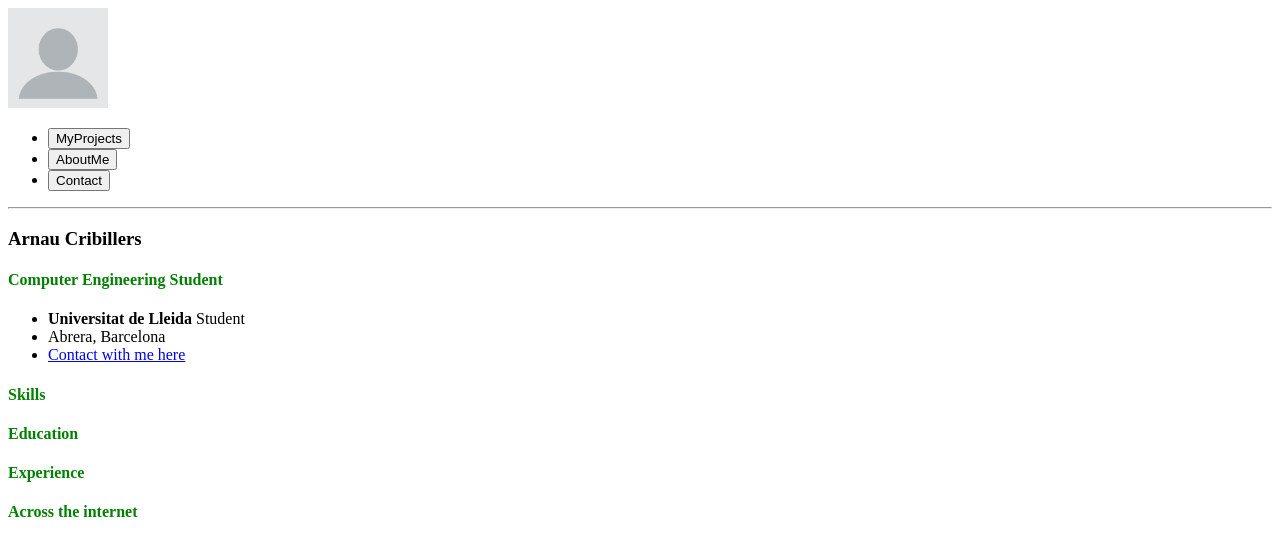
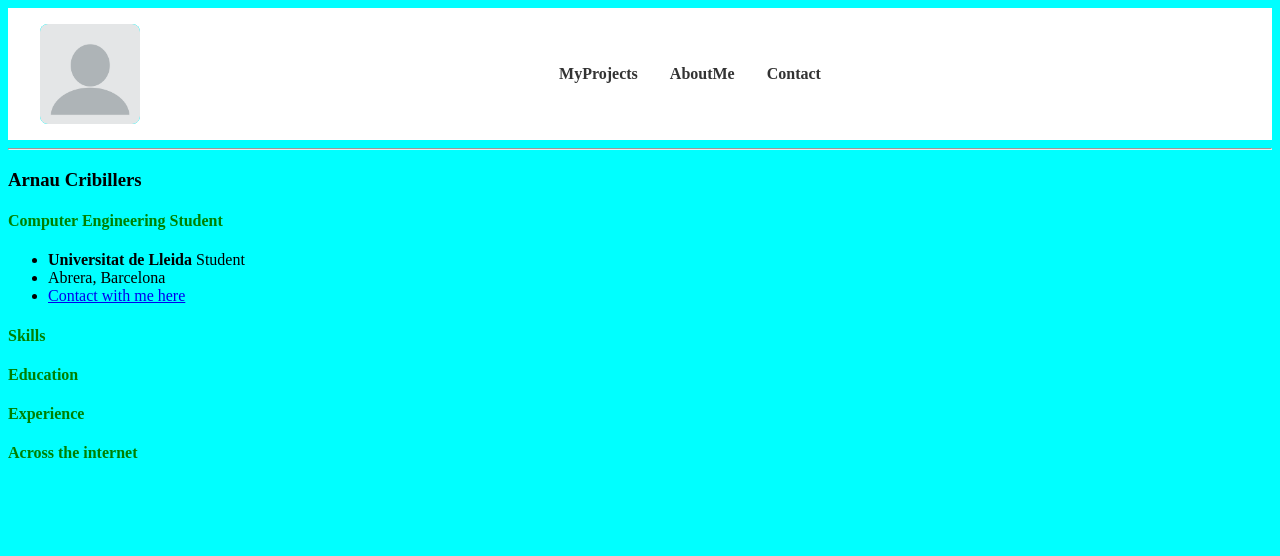
Before and after one commit to cribiking/Single-Page-CV, a plain HTML site: page index.html in a window 1280 px wide. Drawn offline with Linux system fonts and the light colour scheme.

Commit message:
Style added, html improved

```diff
--- a/index.html
+++ b/index.html
@@ -1,39 +1,31 @@
 <!DOCTYPE html>
-<html lang="en">
+<html lang="es">
 <head>
     <meta charset="UTF-8">
     <meta name="description" content="Welcome to my resume!">
     <title>Arnau-Cribillers-CV</title>
-
-    <style>
-        h4 {
-            color: green;
-        }
-    </style>
-
+    <link rel="stylesheet" href="./style.css">
 </head>
 <body>
     <header>
-        <section id="navigation-container-wrapper">
-            <div class="navigation-container">
-                <div class="navigation-logo-container">
+        <nav class="primary-navigation-wrapper">
+            <div class="logo-container">
                 <img width="100px" height="100px" src="img/perfil-img.jpg" alt="Hi, I'm Arnau!, I can't be found... ">
             </div>
-                <div class="primary-navigation-wraper">
-                    <ul>
-                        <li class="nav-bar-item-myprojects">
-                            <button>MyProjects</button>
+            <div class="nav-links-container">
+                <ul class="nav-links">
+                    <li class="nav-item">
+                        <a href="#">MyProjects</a>
                     </li>
-                        <li class="nav-bar-item-aboutme">
-                            <button>AboutMe</button>
+                    <li class="nav-item">
+                        <a href="#">AboutMe</a>
                     </li>
-                        <li class="nav-bar-item-contact">
-                            <button>Contact</button>
+                    <li class="nav-item">
+                        <a href="#">Contact</a>
                     </li>
                 </ul>
             </div>
-            </div>
-        </section>
+        </nav>
     </header>
 
     <hr>
@@ -44,9 +36,7 @@
             </section>
 
             <section class="personal-data">
-
-                <h4 >Computer Engineering Student</h4>
-
+                <h4>Computer Engineering Student</h4>
                 <ul>
                     <li><b>Universitat de Lleida</b> Student</li>
                     <li>Abrera, Barcelona</li>
@@ -54,7 +44,6 @@
                         <a href="mailto:arnau.cribillers@gmail.com" target="_blank">Contact with me here</a>
                     </li>
                 </ul>
-
             </section>
 
             <section class="skills">
@@ -62,27 +51,19 @@
             </section>
 
             <section class="education">
-                <h4 >Education</h4>
+                <h4>Education</h4>
             </section>
 
             <section class="experience">
-                <h4 >Experience</h4>
+                <h4>Experience</h4>
             </section>
-
         </article>
     </main>
 
     <footer>
-
         <div class="across-the-internet">
-            <h4 >Across the internet</h4>
+            <h4>Across the internet</h4>
         </div>
-
     </footer>
-
-
-
-
-
 </body>
 </html>
--- /dev/null
+++ b/style.css
@@ -0,0 +1,50 @@
+* {
+    background-color: cyan;
+}
+
+h4 {
+    color: green;
+}
+
+.primary-navigation-wrapper {
+    background-color: white;
+    display: flex;
+    justify-content: space-between;
+    align-items: center;
+    padding: 1rem 2rem;
+}
+
+.logo-container {
+    border-radius: 8%;
+}
+
+.logo-container img {
+    display: block; /* Evita espaciamiento extra debajo de la imagen */
+    border-radius: 8%;
+}
+
+.nav-links-container {
+    margin: 0 auto;
+}
+
+.nav-links {
+    background-color: white;
+    list-style: none;
+    display: flex;
+    padding: 0;
+    margin: 0;
+    gap: 2rem;
+}
+
+.nav-item a{
+    background-color: white;
+    display: block;
+    text-decoration: none;
+    color: #333;
+    font-weight: bold;
+    transition: color 0.3s ease;
+}
+
+.nav-item a:hover {
+    color: #007bff;
+}
```
Also changed, not shown: img/arnau-picture.png (added). Lines whose indentation alone changed are shown as unchanged.
